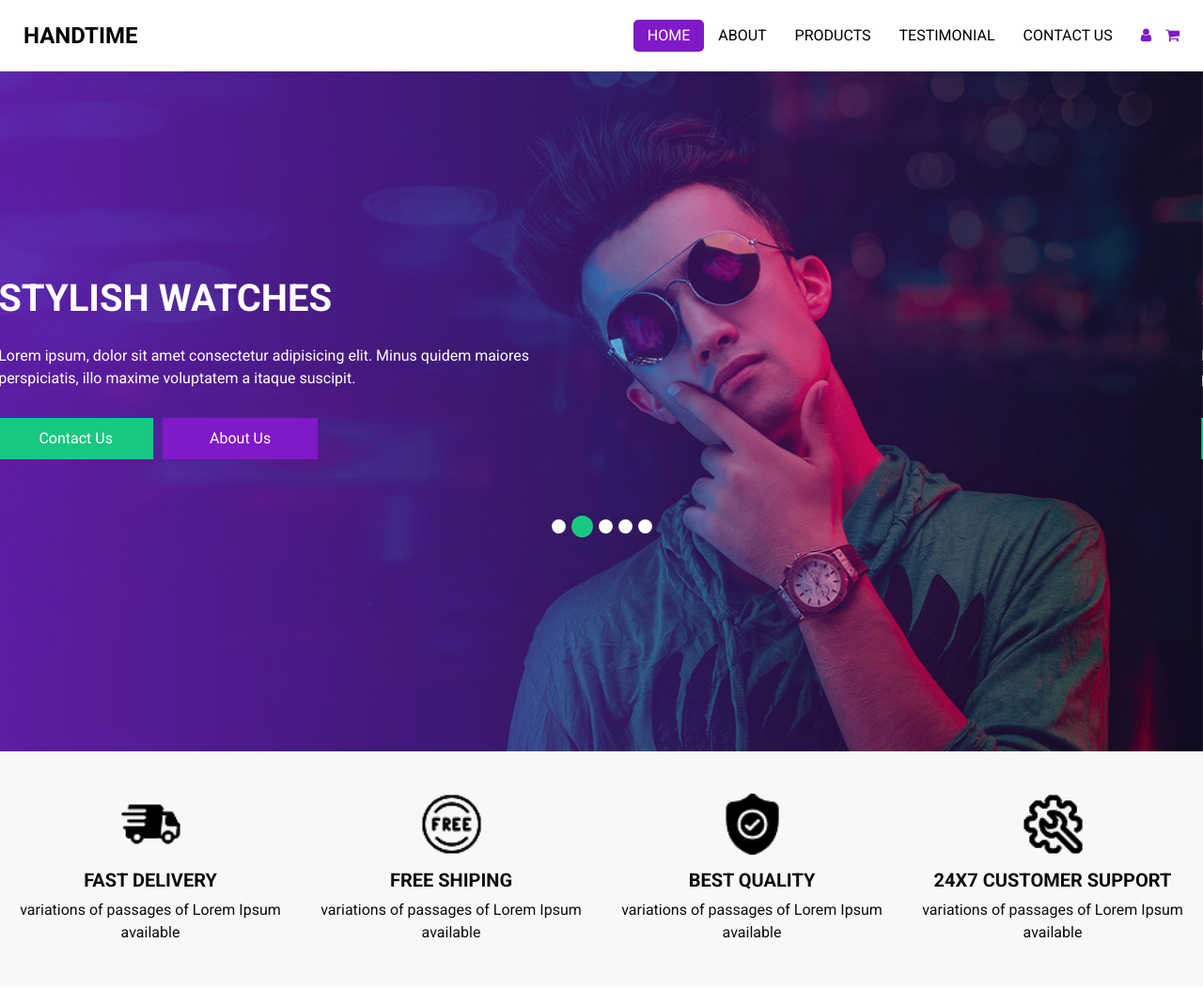
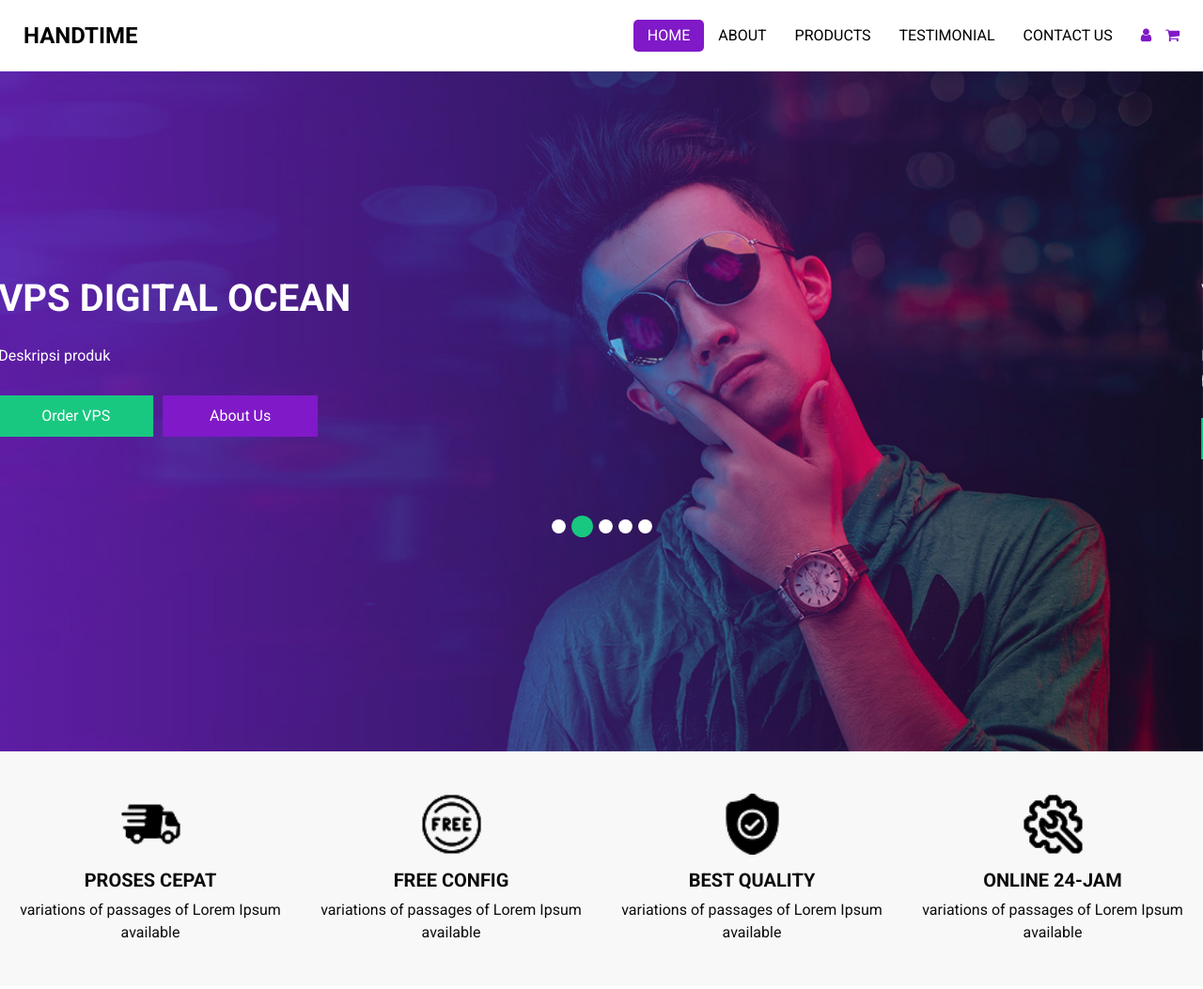
Before and after one commit to main-main28/handtime, a plain HTML site: page index.html in a window 1280 px wide. Shown: the top 1053 px of the page at 94% size. Drawn offline with nearby package versions, Linux system fonts and the light colour scheme; some packages are replaced by stand-ins of ours.

Commit message:
Update index.html

```diff
--- a/index.html
+++ b/index.html
@@ -13,7 +13,7 @@
   <meta name="description" content="" />
   <meta name="author" content="" />
 
-  <title>HandTime</title>
+  <title>VPS & CONFIG STORE</title>
 
 
   <!-- bootstrap core css -->
@@ -93,16 +93,16 @@
                 <div class="col-md-7">
                   <div class="detail-box">
                     <h1>
-                      Stylish Watches
+                      VPS DIGITAL OCEAN
                     </h1>
                     <p>
-                      Lorem ipsum, dolor sit amet consectetur adipisicing elit. Minus quidem maiores perspiciatis, illo maxime voluptatem a itaque suscipit.
+                      Deskripsi produk
                     </p>
                     <div class="btn-box">
-                      <a href="" class="btn1">
-                        Contact Us
+                      <a href="https://wa.me/6281214726068" class="btn1">
+                        Order VPS
                       </a>
-                      <a href="" class="btn2">
+                      <a href="https://wa.me/6281214726068" class="btn2">
                         About Us
                       </a>
                     </div>
@@ -117,16 +117,16 @@
                 <div class="col-md-7">
                   <div class="detail-box">
                     <h1>
-                      Stylish Watches
+                      VPN PREMIUM
                     </h1>
                     <p>
                       Lorem ipsum, dolor sit amet consectetur adipisicing elit. Minus quidem maiores perspiciatis, illo maxime voluptatem a itaque suscipit.
                     </p>
                     <div class="btn-box">
-                      <a href="" class="btn1">
-                        Contact Us
+                      <a href="https://wa.me/6281214726068" class="btn1">
+                        Order Premium
                       </a>
-                      <a href="" class="btn2">
+                      <a href="https://wa.me/6281214726068" class="btn2">
                         About Us
                       </a>
                     </div>
@@ -141,16 +141,16 @@
                 <div class="col-md-7">
                   <div class="detail-box">
                     <h1>
-                      Stylish Watches
+                      UPDATE CONFIG
                     </h1>
                     <p>
-                      Lorem ipsum, dolor sit amet consectetur adipisicing elit. Minus quidem maiores perspiciatis, illo maxime voluptatem a itaque suscipit.
+                      Saluran update config
                     </p>
                     <div class="btn-box">
-                      <a href="" class="btn1">
-                        Contact Us
+                      <a href="https://whatsapp.com/channel/0029VakoVDQFCCoZmxpOJD1c" class="btn1">
+                        Join Channel
                       </a>
-                      <a href="" class="btn2">
+                      <a href="https://whatsapp.com/channel/0029VakoVDQFCCoZmxpOJD1c" class="btn2">
                         About Us
                       </a>
                     </div>
@@ -165,16 +165,16 @@
                 <div class="col-md-7">
                   <div class="detail-box">
                     <h1>
-                      Stylish Watches
+                      TESTIMONI
                     </h1>
                     <p>
-                      Lorem ipsum, dolor sit amet consectetur adipisicing elit. Minus quidem maiores perspiciatis, illo maxime voluptatem a itaque suscipit.
+                      saluran testimoni penjualan
                     </p>
                     <div class="btn-box">
-                      <a href="" class="btn1">
-                        Contact Us
+                      <a href="https://whatsapp.com/channel/0029VaEpk8sEquiNEoee7Q2j" class="btn1">
+                        View Testimoni
                       </a>
-                      <a href="" class="btn2">
+                      <a href="https://whatsapp.com/channel/0029VaEpk8sEquiNEoee7Q2j" class="btn2">
                         About Us
                       </a>
                     </div>
@@ -189,16 +189,16 @@
                 <div class="col-md-7">
                   <div class="detail-box">
                     <h1>
-                      Stylish Watches
+                      Grup whatsapp
                     </h1>
                     <p>
-                      Lorem ipsum, dolor sit amet consectetur adipisicing elit. Minus quidem maiores perspiciatis, illo maxime voluptatem a itaque suscipit.
+                      Grup whatsapp blablabla
                     </p>
                     <div class="btn-box">
-                      <a href="" class="btn1">
+                      <a href="https://chat.whatsapp.com/JHiv2riOGczLRSwijLLBeb" class="btn1">
                         Contact Us
                       </a>
-                      <a href="" class="btn2">
+                      <a href="https://chat.whatsapp.com/JHiv2riOGczLRSwijLLBeb" class="btn2">
                         About Us
                       </a>
                     </div>
@@ -234,7 +234,7 @@
             </div>
             <div class="detail-box">
               <h5>
-                Fast Delivery
+                PROSES CEPAT
               </h5>
               <p>
                 variations of passages of Lorem Ipsum available
@@ -249,7 +249,7 @@
             </div>
             <div class="detail-box">
               <h5>
-                Free Shiping
+                FREE CONFIG
               </h5>
               <p>
                 variations of passages of Lorem Ipsum available
@@ -264,7 +264,7 @@
             </div>
             <div class="detail-box">
               <h5>
-                Best Quality
+                BEST QUALITY
               </h5>
               <p>
                 variations of passages of Lorem Ipsum available
@@ -279,7 +279,7 @@
             </div>
             <div class="detail-box">
               <h5>
-                24x7 Customer support
+                ONLINE 24-JAM
               </h5>
               <p>
                 variations of passages of Lorem Ipsum available
```
